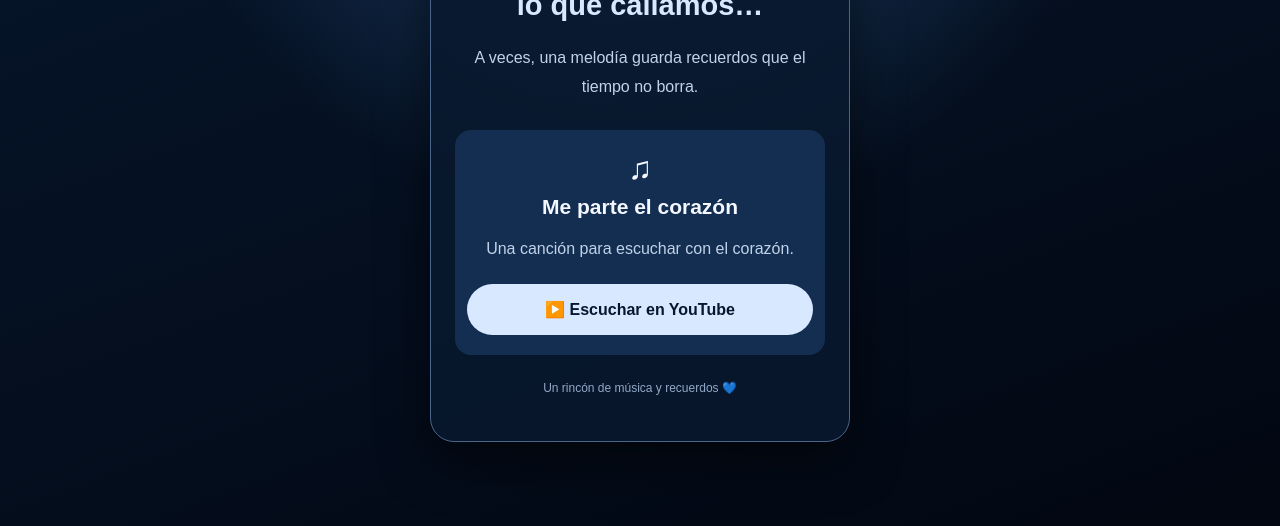
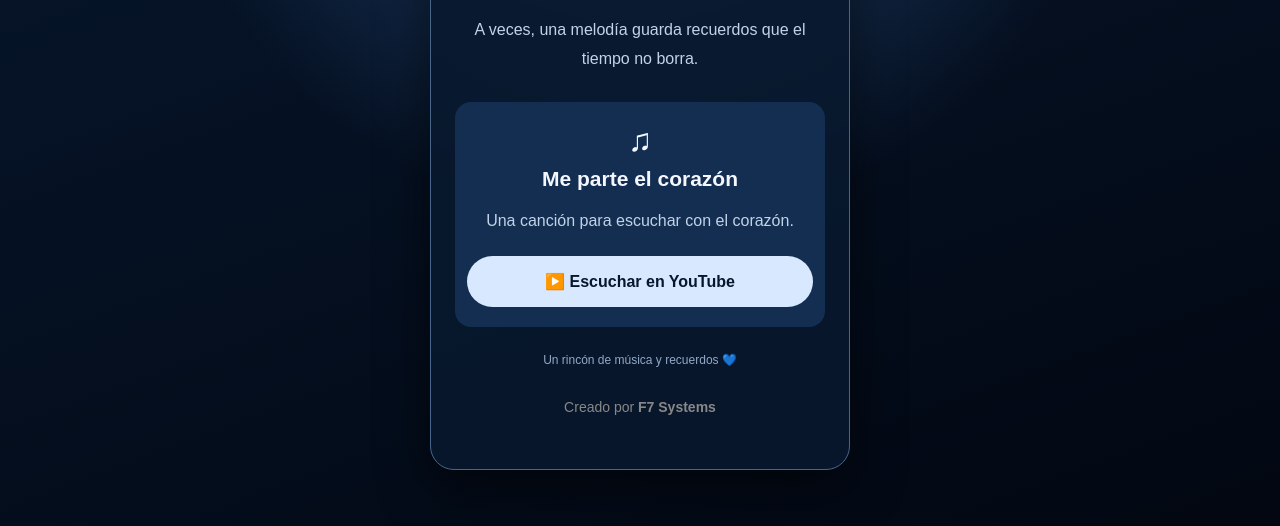
Before and after one commit to luisfernandoz9e7-spec/pagina_romantica, a plain HTML site: page index.html in a window 1280 px wide. Shown: the part 262-788 px from the top of the page. Drawn offline with Linux system fonts and the light colour scheme.

Commit message:
Update index.html

```diff
--- a/index.html
+++ b/index.html
@@ -115,6 +115,9 @@
     <p class="footer">
       Un rincón de música y recuerdos 💙
     </p>
+    <footer style="text-align:center; padding:20px; font-size:14px; color:#888;">
+  Creado por <strong>F7 Systems</strong>
+</footer>
   </main>
 </body>
 </html>
```
